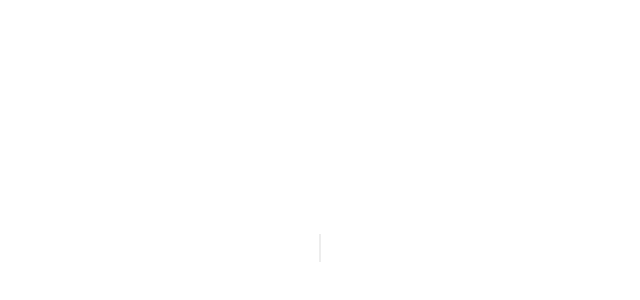
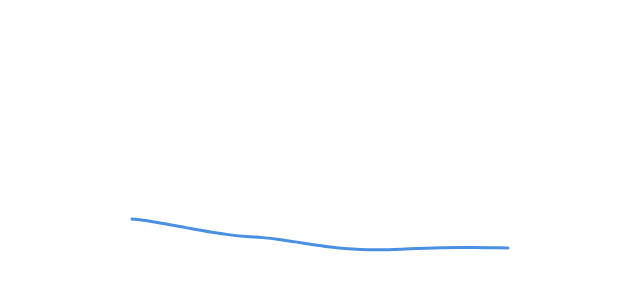
Before and after one commit to kasparas-ban/ephemeral-app, a Next.js app: page / in a window 1280 px wide. Shown: the part 152-452 px from the top of the page, without its empty margins (320-960 px from the left). Built offline with nearby package versions, Linux system fonts and the light colour scheme.

Commit message:
Added wiggly line

```diff
--- a/app/page.tsx
+++ b/app/page.tsx
@@ -1,10 +1,12 @@
 import Ephemeral from "@/components/ephemeral/ephemeral";
+import WiggleLine from "@/components/ephemeral/wiggly-line";
 
 export default function Home() {
   return (
     <div className="font-sans">
       <main className="flex items-center justify-center h-screen p-4">
-        <Ephemeral />
+        {/* <Ephemeral /> */}
+        <WiggleLine />
       </main>
     </div>
   );
--- /dev/null
+++ b/components/ephemeral/wiggly-line.tsx
@@ -0,0 +1,273 @@
+"use client";
+
+import React, { useEffect, useMemo, useRef, useState } from "react";
+
+type WiggleLineProps = {
+  width?: number;
+  height?: number;
+  /**
+   * Number of points used to construct the line.
+   * More points = more detail (and a little more CPU).
+   */
+  points?: number;
+  /**
+   * Maximum vertical offset from the baseline (in px).
+   */
+  amplitude?: number;
+  /**
+   * How fast the line eases toward the next random shape.
+   * 0.01 = very slow, 0.2 = faster.
+   */
+  speed?: number;
+  /**
+   * How often to choose new random target positions (in ms).
+   * (Note: continuous motion ignores this; kept for backward-compat.)
+   */
+  targetIntervalMs?: number;
+  stroke?: string;
+  strokeWidth?: number;
+  /**
+   * Padding around the path to keep it inside the viewport.
+   */
+  padding?: number;
+  className?: string;
+  /**
+   * Optional: supply your own baseline (default: height / 2).
+   */
+  baselineY?: number;
+  /**
+   * Number of big horizontal wiggles across the width (lower = larger waves).
+   */
+  wiggles?: number;
+  /**
+   * Exponent controlling how amplitude tapers toward the right edge.
+   * 1 = linear falloff, >1 = steeper (less motion on the right).
+   */
+  amplitudeEdgeExponent?: number;
+};
+
+/**
+ * React component that renders an animated, smoothly wiggling SVG line.
+ * The wiggle is random but eased over time so it looks organic and slow.
+ *
+ * Now uses continuous, low-frequency target evolution so it never "stops".
+ */
+export function WiggleLine({
+  width = 400,
+  height = 180,
+  points = 24,
+  amplitude = 40,
+  speed = 0.05,
+  targetIntervalMs = 2400,
+  stroke = "#4A90E2",
+  strokeWidth = 3,
+  padding = 12,
+  className,
+  baselineY,
+  wiggles = 3, // fewer means larger waves
+  amplitudeEdgeExponent = 1.2, // stronger taper so right side barely moves
+}: WiggleLineProps) {
+  const baseY = baselineY ?? height / 2;
+
+  // X positions are fixed and evenly spaced across the width.
+  const xs = useMemo(() => {
+    const usable = Math.max(0, width - 2 * padding);
+    if (points <= 1) return [padding + usable / 2];
+    return Array.from(
+      { length: points },
+      (_, i) => padding + (i * usable) / (points - 1)
+    );
+  }, [width, padding, points]);
+
+  // Refs for animation state
+  const currentYRef = useRef<number[]>([]);
+  const targetYRef = useRef<number[]>([]);
+  const pathRef = useRef<SVGPathElement | null>(null);
+  const rafRef = useRef<number | null>(null);
+  const tRef = useRef(0); // time in seconds
+  const lastTsRef = useRef<number | null>(null);
+  const anchorOscRef = useRef<
+    Array<{ omega: number; phi: number; amp: number }>
+  >([]);
+
+  // Force a one-time init of arrays on mount or whenever points/baseY change.
+  useEffect(() => {
+    currentYRef.current = Array.from({ length: points }, () => baseY);
+    targetYRef.current = Array.from({ length: points }, () => baseY);
+  }, [points, baseY]);
+
+  // Build a smooth path from points using Catmull–Rom to cubic Bezier conversion.
+  const buildPath = (xsArr: number[], ysArr: number[]) => {
+    const n = xsArr.length;
+    if (n === 0) return "";
+    if (n === 1) return `M ${xsArr[0]} ${ysArr[0]}`;
+
+    const pts = xsArr.map((x, i) => ({ x, y: ysArr[i] }));
+
+    const tension = 1; // 1 == classic Catmull–Rom
+    const toStr = (p: { x: number; y: number }) =>
+      `${p.x.toFixed(2)} ${p.y.toFixed(2)}`;
+
+    let d = `M ${toStr(pts[0])}`;
+    for (let i = 0; i < n - 1; i++) {
+      const p0 = i === 0 ? pts[0] : pts[i - 1];
+      const p1 = pts[i];
+      const p2 = pts[i + 1];
+      const p3 = i + 2 < n ? pts[i + 2] : pts[n - 1];
+
+      const c1 = {
+        x: p1.x + ((p2.x - p0.x) / 6) * tension,
+        y: p1.y + ((p2.y - p0.y) / 6) * tension,
+      };
+      const c2 = {
+        x: p2.x - ((p3.x - p1.x) / 6) * tension,
+        y: p2.y - ((p3.y - p1.y) / 6) * tension,
+      };
+      d += ` C ${toStr(c1)} ${toStr(c2)} ${toStr(p2)}`;
+    }
+    return d;
+  };
+
+  // Compute a new set of targets based on smoothly evolving anchor values over time.
+  const makeNewTargets = () => {
+    // Number of large-scale wiggles across the width (lower = larger waves)
+    const waveCount = Math.max(1, Math.floor(wiggles));
+    const anchors = Math.max(2, waveCount + 1);
+
+    // Ensure we have oscillator params for each anchor
+    if (anchorOscRef.current.length !== anchors) {
+      // slow, slightly different frequencies/phases per anchor
+      anchorOscRef.current = Array.from({ length: anchors }, () => ({
+        omega: 0.35 + Math.random() * 0.5, // rad/s ~ periods 7-18s
+        phi: Math.random() * Math.PI * 2,
+        amp: 0.85 + Math.random() * 0.3, // slight variation in amplitude
+      }));
+    }
+
+    const t = tRef.current;
+
+    // Anchor values in [-1,1] evolving continuously with time
+    const a = anchorOscRef.current.map(
+      (o) => Math.sin(o.omega * t + o.phi) * o.amp
+    );
+
+    // Light spatial smoothing so neighboring anchors relate a bit
+    for (let i = 1; i < a.length - 1; i++) {
+      a[i] = (a[i - 1] + 2 * a[i] + a[i + 1]) / 4;
+    }
+
+    const maxY = height - padding;
+    const minY = padding;
+
+    // Smoothstep interpolation across anchors to get low-frequency values along X
+    const next = Array.from({ length: points }, (_, i) => {
+      if (points === 1) return Math.max(minY, Math.min(maxY, baseY));
+      const tGlobal = (i / (points - 1)) * (anchors - 1);
+      const j = Math.min(anchors - 2, Math.max(0, Math.floor(tGlobal)));
+      const tt = tGlobal - j; // local [0,1]
+      const s = tt * tt * (3 - 2 * tt); // smoothstep
+      const v = a[j] * (1 - s) + a[j + 1] * s;
+
+      // Amplitude taper: minimal on the right, increasing to the left
+      const tX = points <= 1 ? 1 : i / (points - 1); // 0 at left, 1 at right
+      const ampScale = Math.pow(1 - tX, Math.max(0, amplitudeEdgeExponent));
+
+      const y = baseY + v * amplitude * ampScale;
+      return Math.max(minY, Math.min(maxY, y));
+    });
+
+    // Keep the right end fixed at baseY
+    if (next.length > 0) {
+      next[next.length - 1] = Math.max(minY, Math.min(maxY, baseY));
+    }
+
+    targetYRef.current = next;
+  };
+
+  // Animation loop: advance time, update targets, ease currentY toward targetY, and update path.
+  useEffect(() => {
+    const tick = () => {
+      const now = performance.now() / 1000; // seconds
+      if (lastTsRef.current == null) lastTsRef.current = now;
+      const dt = now - lastTsRef.current;
+      lastTsRef.current = now;
+
+      // advance time (natural seconds)
+      tRef.current += dt;
+
+      // update continuously evolving targets
+      makeNewTargets();
+
+      const curr = currentYRef.current;
+      const targ = targetYRef.current;
+
+      // Ease toward targets
+      for (let i = 0; i < curr.length; i++) {
+        curr[i] += (targ[i] - curr[i]) * speed;
+      }
+      // Hard-anchor the rightmost point so it never moves
+      if (curr.length > 0) {
+        curr[curr.length - 1] = baseY;
+      }
+
+      // Update the path without causing a React re-render every frame
+      if (pathRef.current) {
+        const d = buildPath(xs, curr);
+        pathRef.current.setAttribute("d", d);
+      }
+
+      rafRef.current = requestAnimationFrame(tick);
+    };
+
+    // Initialize time and first targets, then start animation
+    tRef.current = 0;
+    lastTsRef.current = performance.now() / 1000;
+    makeNewTargets();
+    rafRef.current = requestAnimationFrame(tick);
+
+    return () => {
+      if (rafRef.current != null) cancelAnimationFrame(rafRef.current);
+    };
+    // Re-init when core parameters change
+  }, [
+    speed,
+    amplitude,
+    amplitudeEdgeExponent,
+    baseY,
+    height,
+    padding,
+    points,
+    wiggles,
+  ]);
+
+  // Provide a stable initial path to avoid empty render before the first RAF.
+  const [initialD] = useState(() =>
+    buildPath(
+      xs,
+      Array.from({ length: points }, () => baseY)
+    )
+  );
+
+  return (
+    <svg
+      className={className}
+      width={width}
+      height={height}
+      viewBox={`0 0 ${width} ${height}`}
+      role="img"
+      aria-label="Animated wiggling line"
+    >
+      <path
+        ref={pathRef}
+        d={initialD}
+        fill="none"
+        stroke={stroke}
+        strokeWidth={strokeWidth}
+        strokeLinecap="round"
+        strokeLinejoin="round"
+      />
+    </svg>
+  );
+}
+
+export default WiggleLine;
```
